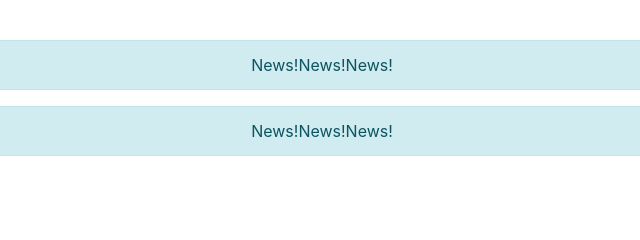
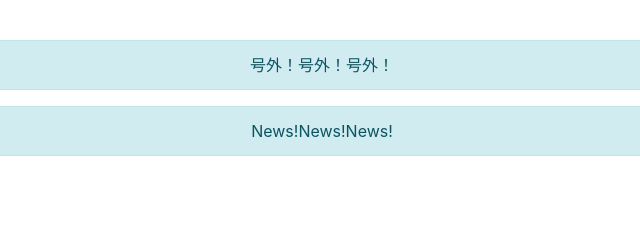
Before and after one commit to makikoo/makikoo, a plain HTML site: page index.html in a window 1280 px wide. Shown: the top 240 px of the page, 318-958 px from the left. Drawn offline with nearby package versions, Linux system fonts and the light colour scheme.

Commit message:
Update index.html

```diff
--- a/index.html
+++ b/index.html
@@ -38,7 +38,7 @@
   </div>
 </header>
 <div class="alert alert-info text-center">
-  News!News!News!
+  号外！号外！号外！
 </div>
 
 <div class="alert alert-info text-center mb-0 rounded-0">
```
